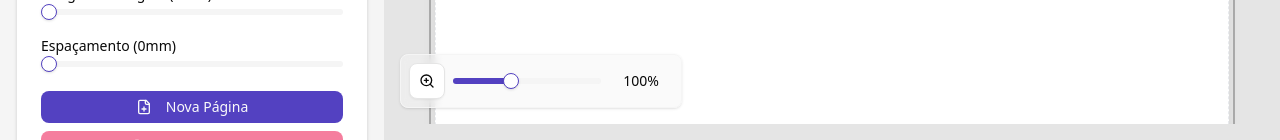
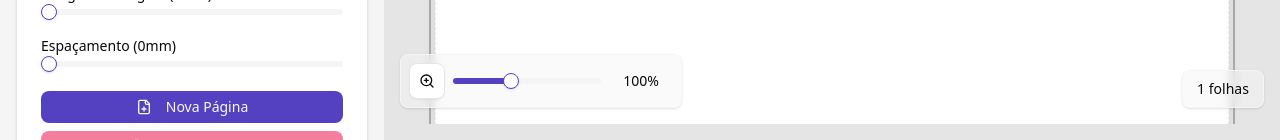
Before and after one commit to jefersonapps/grid-print, a React (Vite) app: page / in a window 1280 px wide. Shown: the part 660-800 px from the top of the page. Built offline with nearby package versions, Linux system fonts and the light colour scheme.

Commit message:
fix(ui): restore missing PagesQuantity component

```diff
--- a/src/App.tsx
+++ b/src/App.tsx
@@ -23,6 +23,7 @@ import { SortableItem } from "./components/sortable-item";
 import { PreviewZoomControl } from "./components/preview-zoom-control";
 import { EditingSheet } from "./components/editing-sheet";
 import { ThemeProvider } from "./components/theme-provider";
+import { PagesQuantity } from "./components/pages-quantity";
 
 function AppContent() {
   const {
@@ -169,6 +170,7 @@ function AppContent() {
               value={previewZoom}
               onValueChange={setPreviewZoom}
             />
+            <PagesQuantity pagesQuantity={pages.length} />
           </main>
         </SidebarInset>
 
```
